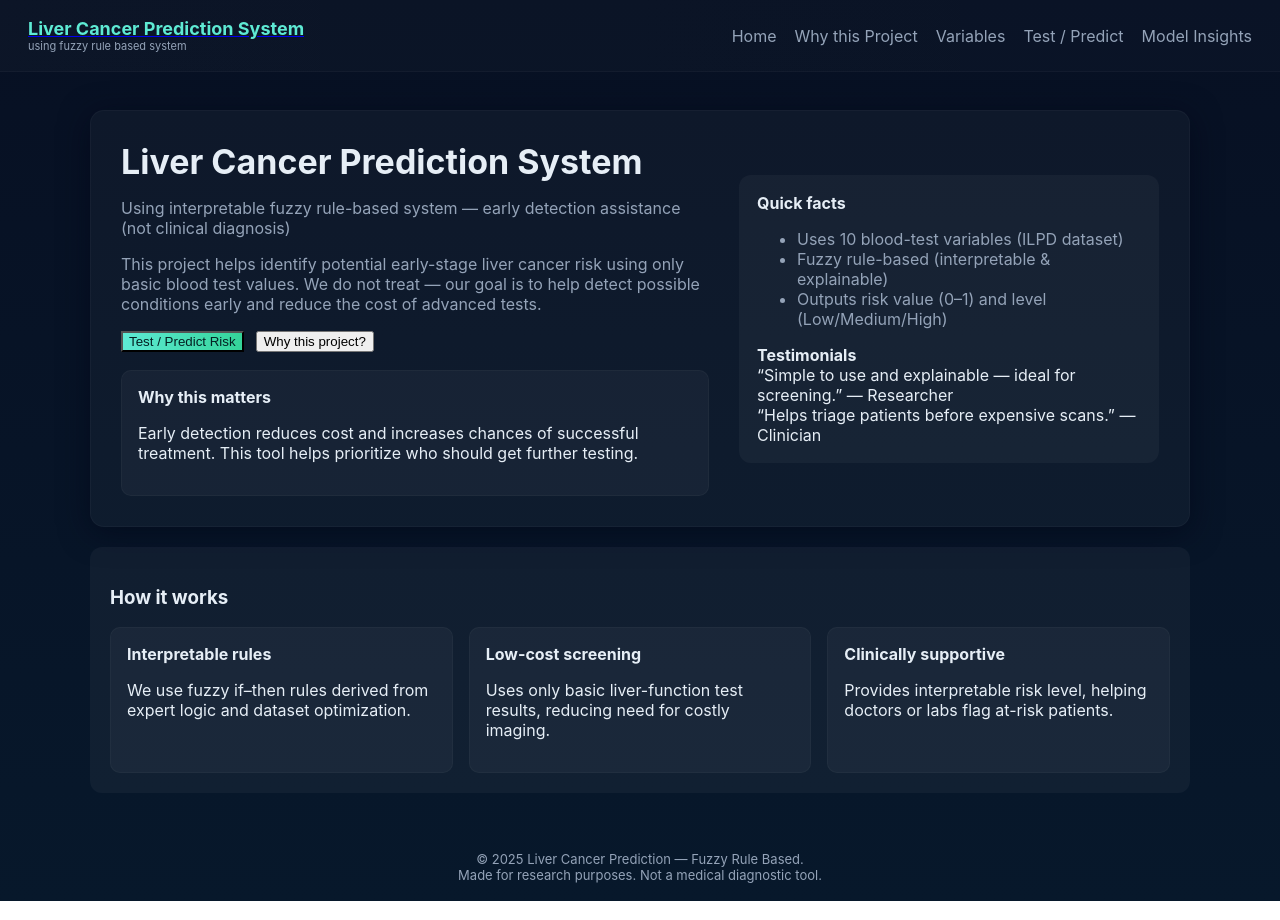
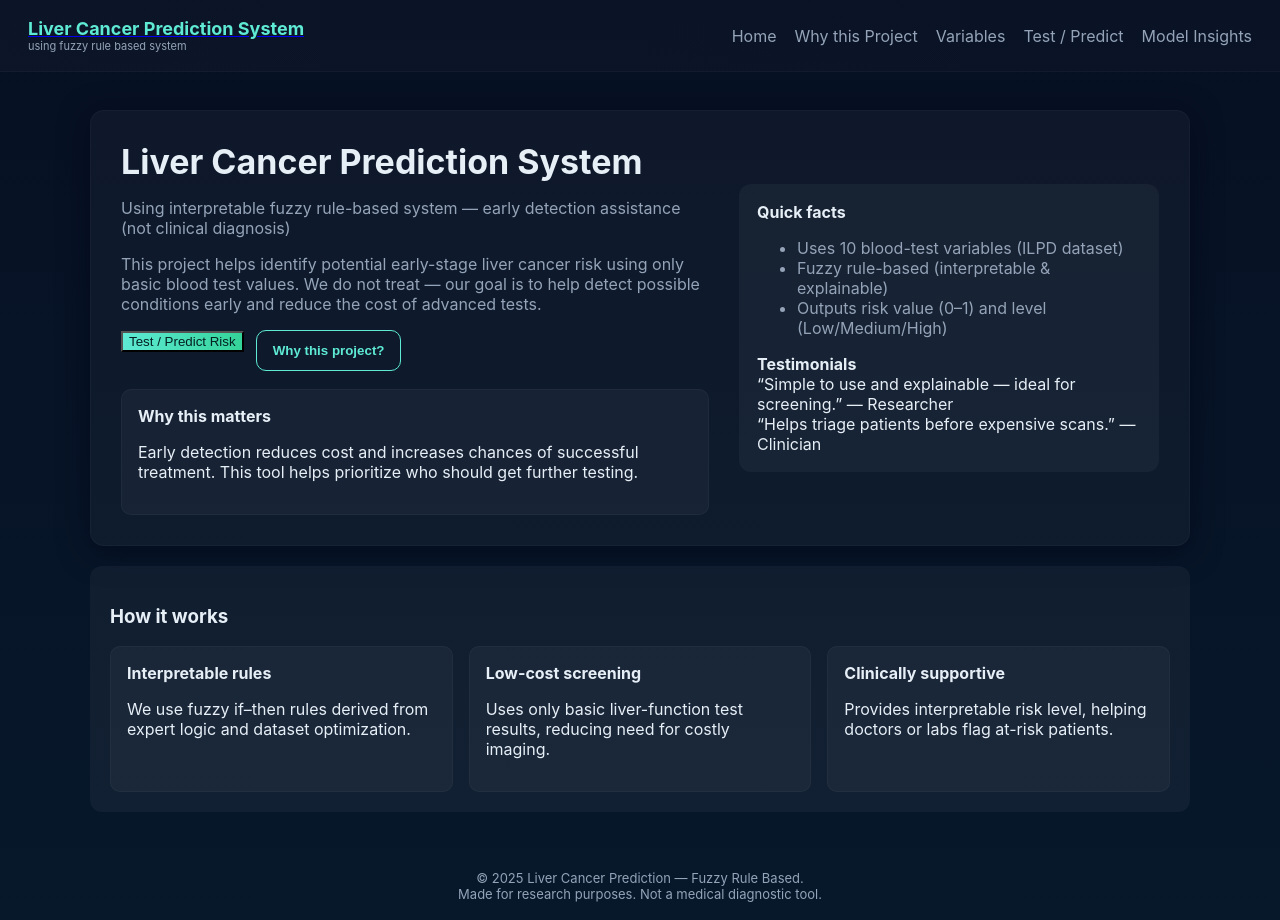
Before and after one commit to codeyaarmadhav/Liver-Cancer-Prediction-Frontend, a React (Vite) app: page / in a window 1280 px wide. Built offline with nearby package versions, Linux system fonts and the light colour scheme.

Commit message:
Secondary button changes

```diff
--- a/src/index.css
+++ b/src/index.css
@@ -162,6 +162,25 @@ input, select{width:100%;padding:10px;border-radius:8px;border:1px solid rgba(25
 }
 
 
+/* Improved secondary button styling */
+.btn.secondary {
+  background: transparent;
+  border: 1px solid var(--accent);
+  color: var(--accent);
+  padding: 12px 16px;
+  border-radius: 10px;
+  font-weight: 600;
+  cursor: pointer;
+}
+
+.btn.secondary:hover {
+  background: var(--accent);
+  color: #042022;
+  transition: 0.25s ease;
+}
+
+
+
 /* ========================= */
 /* RESPONSIVE RULES */
 /* ========================= */
```
